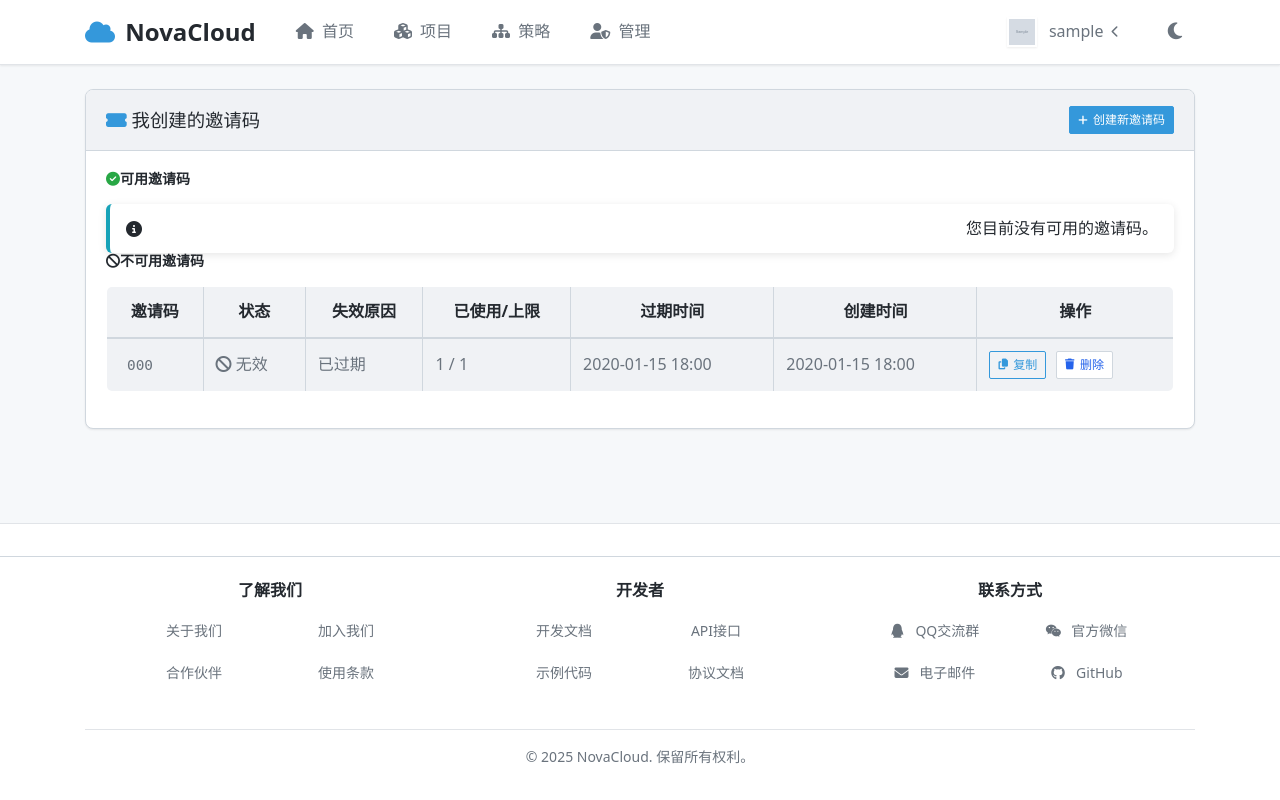
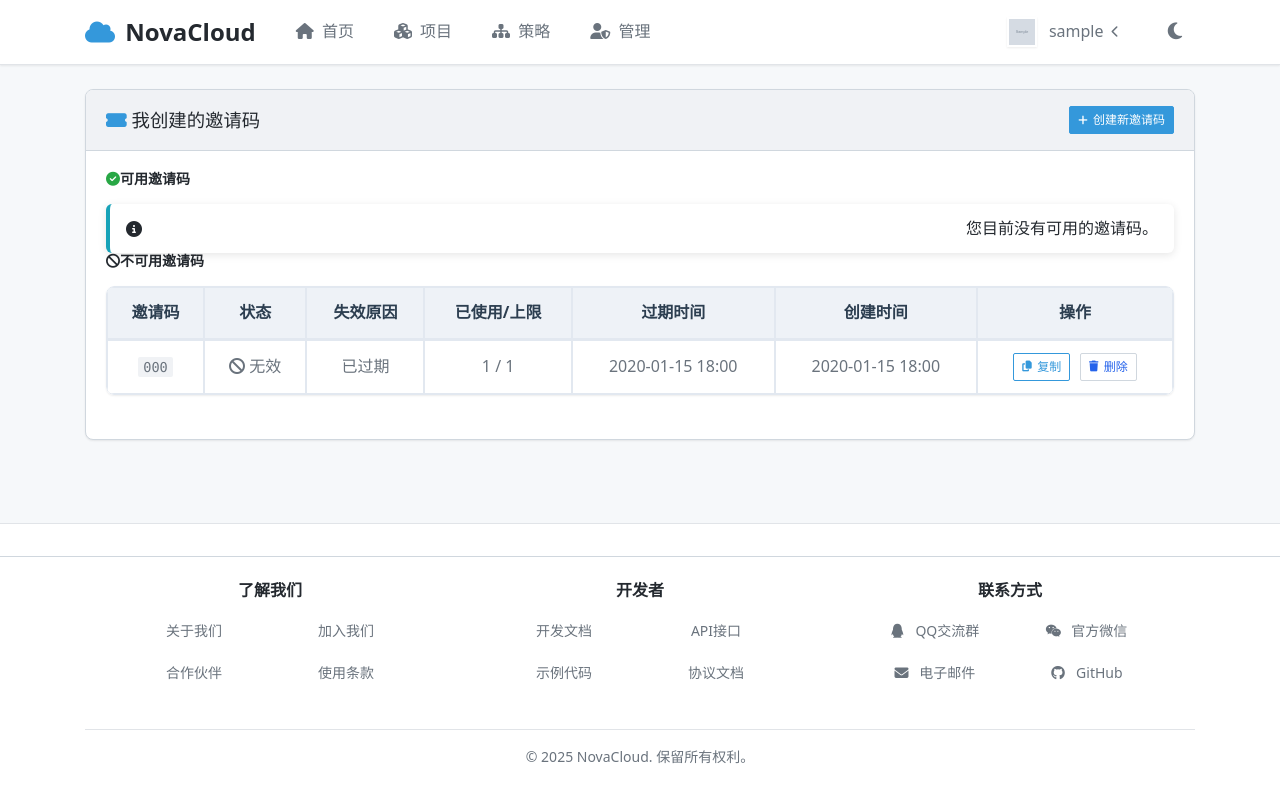
Before and after one commit to Miraitowa-la/NovaCloud, a Django app: page /invitations/ in a window 1280 px wide. Run offline with Django 5.2, Linux system fonts and the light colour scheme; a user stored in the database is signed in; tables that the repository leaves empty hold one stand-in row (values such as "Sample post"); grey boxes marked "Sample" are stand-in pictures.

Commit message:
表格样式优化: 1."设备详情"页面的“传感器列表"和“执行器列表" 2."用户列表"页面的“用户列表" 3."角色与权限"页面的“角色列表" 4."系统审计日志"页面的“日志记录" 5."我创建的邀请码"页面的“可用邀请码"和“不可用邀请码"

```diff
--- a/static/css/style.css
+++ b/static/css/style.css
@@ -51,6 +51,15 @@
 
     /* 添加背景颜色的RGB值，用于半透明背景 */
     --background-default-rgb: 255, 255, 255;
+
+    /* 表格相关颜色 */
+    --table-header-bg: #eef2f7;
+    --table-header-text: #2c3e50;
+    --table-border: #e2e8f0;
+    --table-row-even: #f9fbfd;
+    --table-row-odd: #ffffff;
+    --table-row-hover-bg: #e6f7ff;
+    --table-row-hover-text: #096dd9;
 }
 
 /* 暗色主题 - 支持多种选择器确保在任何情况下都能应用 */
@@ -1369,73 +1387,77 @@ html, body {
     margin: 0.25rem 0;
 }
 
-/* ====== 表格响应式优化 ====== */
+/* ====== 表格样式 ====== */
 .table-responsive {
     display: block;
     width: 100%;
     overflow-x: auto;
     -webkit-overflow-scrolling: touch;
-    margin-bottom: 1rem;
+    margin-bottom: 1.5rem;
+    border-radius: var(--border-radius-lg);
+    box-shadow: var(--shadow-sm);
 }
 
 .table {
     width: 100%;
-    border-collapse: collapse;
+    border-collapse: separate;
+    border-spacing: 0;
     margin-bottom: 0;
     color: var(--text-default);
+    border: 1px solid var(--table-border);
+    border-radius: var(--border-radius-lg);
+    overflow: hidden;
+    text-align: center;
+    transition: color 0.2s ease-in-out, background-color 0.2s ease-in-out, border-color 0.2s ease-in-out;
 }
 
 .table th,
 .table td {
     padding: 0.75rem;
     vertical-align: middle;
-    border-top: 1px solid var(--border-default);
+    text-align: center;
+    border: 1px solid var(--table-border);
+    transition: background-color 0.2s ease-in-out, color 0.2s ease-in-out;
 }
 
 .table thead th {
-    vertical-align: bottom;
-    border-bottom: 2px solid var(--border-default);
-    background-color: var(--background-muted);
+    position: relative;
+    vertical-align: middle;
+    background-color: var(--table-header-bg);
+    color: var(--table-header-text);
     font-weight: 600;
-}
-
-.table tbody + tbody {
-    border-top: 2px solid var(--border-default);
-}
-
-/* 带条纹的表格 */
-.table-striped tbody tr:nth-of-type(odd) {
-    background-color: var(--background-hover);
-}
-
-/* 悬停效果 */
-.table-hover tbody tr:hover {
-    background-color: var(--background-hover);
+    border-bottom: 2px solid var(--table-border);
+    white-space: nowrap;
+    transition: background-color 0.2s ease-in-out, color 0.2s ease-in-out;
+    text-align: center;
+}
+
+.table tbody tr:nth-of-type(odd) {
+    background-color: var(--table-row-odd);
+}
+
+.table tbody tr:nth-of-type(even) {
+    background-color: var(--table-row-even);
+}
+
+.table tbody tr:hover {
+    background-color: var(--table-row-hover-bg);
+    color: var(--table-row-hover-text);
 }
 
 /* 紧凑表格 */
 .table-sm th,
 .table-sm td {
-    padding: 0.3rem;
-}
-
-/* 圆角表格 */
+    padding: 0.3rem 0.5rem;
+    font-size: 0.875rem;
+}
+
+/* 圆角表格增强 */
 .table-rounded {
-    border-radius: var(--border-radius-md);
     overflow: hidden;
 }
 
-/* 带边框表格 */
-.table-bordered {
-    border: 1px solid var(--border-default);
-}
-
-.table-bordered th,
-.table-bordered td {
-    border: 1px solid var(--border-default);
-}
-
-/* 表格内容超长时处理 */
+/* 保留表格内容处理样式 */
 .table td.text-truncate,
 .table th.text-truncate {
     max-width: 150px;
@@ -1531,41 +1562,125 @@ html, body {
     display: block;
     padding: 0.5rem 0.75rem;
     line-height: 1.25;
-    border: 1px solid var(--border-default);
+    border: 1px solid var(--table-border);
     background-color: var(--background-default);
     color: var(--text-default);
     border-radius: var(--border-radius-sm);
+    transition: all 0.15s ease-in-out;
 }
 
 .pagination-link:hover {
-    background-color: var(--background-hover);
-    border-color: var(--border-focus);
+    background-color: var(--color-primary);
+    border-color: var(--color-primary);
+    color: var(--text-on-primary);
     text-decoration: none;
+    box-shadow: 0 0 0 0.2rem rgba(var(--color-primary-rgb), 0.25);
 }
 
 .pagination-link.active {
     background-color: var(--color-primary);
     border-color: var(--color-primary);
     color: var(--text-on-primary);
+    box-shadow: 0 0 0 0.2rem rgba(var(--color-primary-rgb), 0.25);
 }
 
 .pagination-disabled {
     color: var(--text-muted);
     pointer-events: none;
     background-color: var(--background-default);
-    border-color: var(--border-default);
+    border-color: var(--table-border);
 }
 
 /* 响应式布局中的表格 */
 @media (max-width: 767.98px) {
+    .table {
+        text-align: left;
+    }
+
     .table-footer {
         flex-direction: column;
         gap: 1rem;
     }
 
     .pagination {
-        margin-bottom: 0;
+        justify-content: center;
     }
+
+    .table th,
+    .table td {
+        text-align: left;
+    }
+}
+
+/* 表格标题样式 */
+.table-title {
+    font-size: 1.25rem;
+    font-weight: 600;
+    margin-bottom: 1rem;
+    color: var(--text-default);
+    display: flex;
+    align-items: center;
+}
+
+.table-title i {
+    margin-right: 0.5rem;
+    color: var(--color-primary);
+}
+
+/* 表格卡片容器 */
+.table-card {
+    background-color: var(--background-default);
+    border-radius: var(--border-radius-lg);
+    box-shadow: var(--shadow-sm);
+    margin-bottom: 1.5rem;
+    overflow: hidden;
+    border: 1px solid var(--border-default);
+    transition: background-color 0.2s ease-in-out, border-color 0.2s ease-in-out;
+}
+
+.table-card-header {
+    padding: 1rem 1.25rem;
+    background-color: var(--background-muted);
+    border-bottom: 1px solid var(--border-default);
+    display: flex;
+    align-items: center;
+    justify-content: space-between;
+    transition: background-color 0.2s ease-in-out, border-color 0.2s ease-in-out;
+}
+
+.table-card-body {
+    padding: 0; /* 表格自带边距 */
+}
+
+/* 特殊表格列样式 - 日期时间列 */
+.table .date-column {
+    white-space: nowrap;
+    width: 160px;
+    text-align: center;
+}
+
+/* 表格中的徽章样式兼容 */
+.table .badge {
+    transition: all 0.2s ease-in-out;
+}
+
+.table tr:hover .badge {
+    /* 保持徽章原有的颜色，不随行高亮变化 */
+    opacity: 0.9;
+}
+
+/* 表格中的代码和预格式化文本 */
+.table code, .table pre {
+    background-color: var(--background-muted);
+    border-radius: var(--border-radius-sm);
+    padding: 0.15rem 0.3rem;
+    font-family: var(--font-family-monospace);
+    font-size: 0.85em;
+    transition: background-color 0.2s ease-in-out, color 0.2s ease-in-out;
+}
+
+.table tr:hover code, .table tr:hover pre {
+    background-color: rgba(var(--color-primary-rgb), 0.1);
 }
 
 /* 添加传感器图表相关的样式 */
```
Also changed, not shown: other parts of static/css/style.css (+29 -11 lines).
